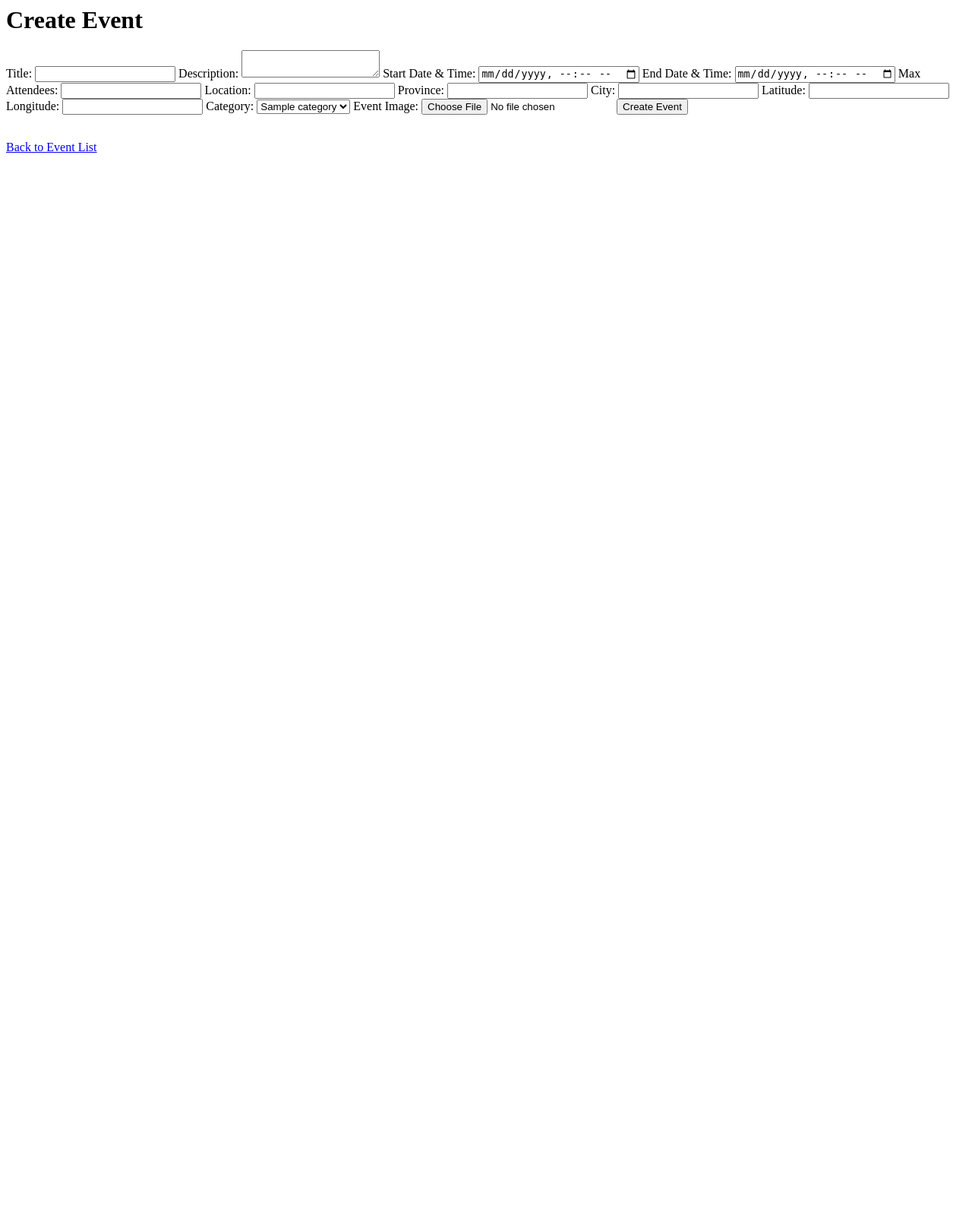
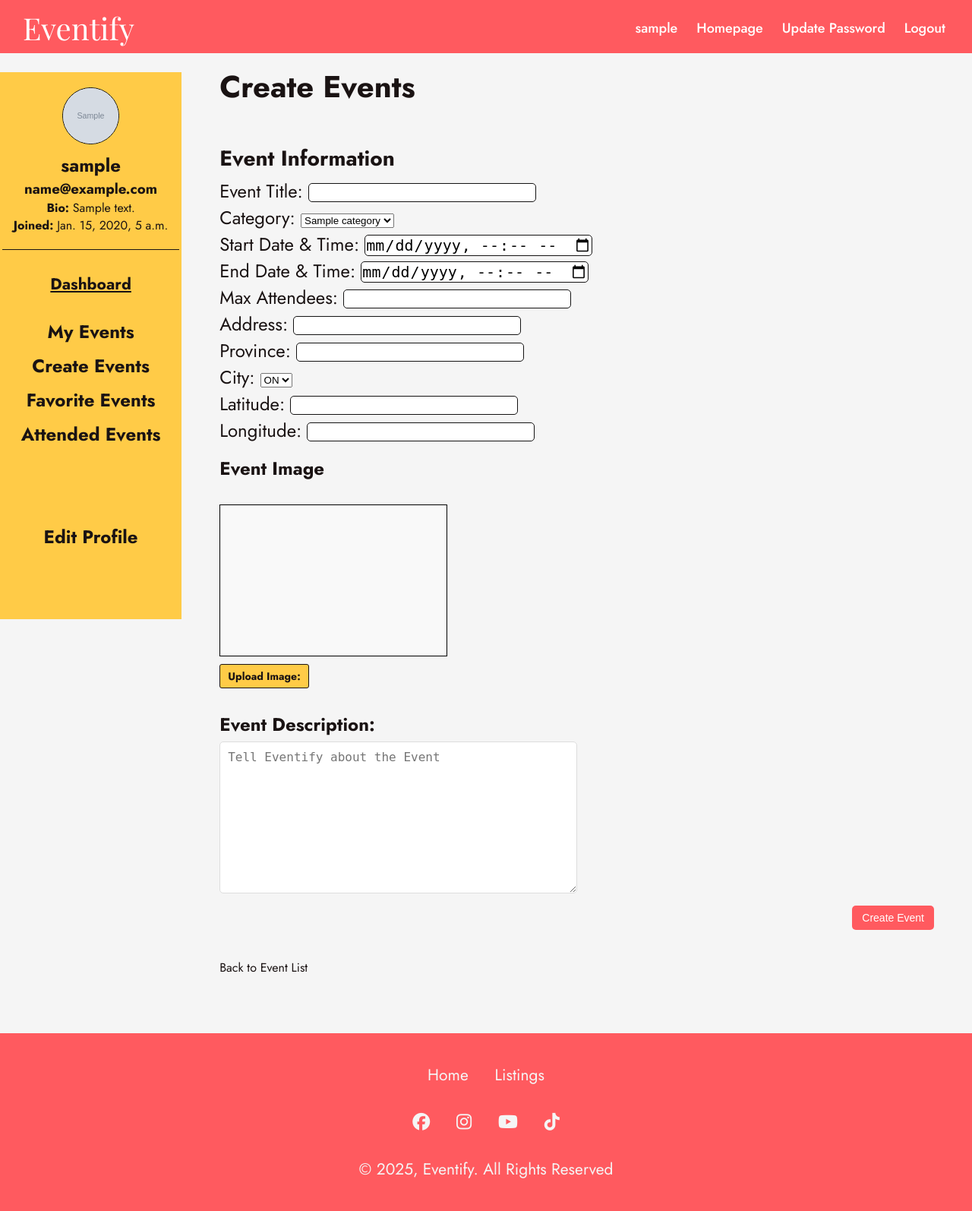
Before and after one commit to 582-41W-VA/lia-Eventify, a Django app: page /events/event_creation/ in a window 1280 px wide. Shown: the whole page at 76% size. Before the commit the page ends 201 px from the top, so only its background shows below. Run offline with Django 5.2, Linux system fonts and the light colour scheme; a user stored in the database is signed in; tables that the repository leaves empty hold one stand-in row (values such as "Sample post"); grey boxes marked "Sample" are stand-in pictures; some web fonts are replaced.

Commit message:
adjust and modify event_creation.html

```diff
--- a/lia_project2/accounts/static/accounts/createevent.css
+++ b/lia_project2/accounts/static/accounts/createevent.css
@@ -1,5 +1,5 @@
-@import url("userdashboard.css");
-@import url('https://fonts.googleapis.com/css2?family=Jost:ital,wght@0,100..900;1,100..900&display=swap');
+/* @import url("userdashboard.css");
+@import url('https://fonts.googleapis.com/css2?family=Jost:ital,wght@0,100..900;1,100..900&display=swap'); */
 
 * {
     margin: 0;
@@ -31,30 +31,21 @@ body {
 /* MIDDLECARD */
 .middlecard {
     height: auto;
-    min-height: 100vh;
     display: flex;
     flex-direction: column;
     justify-content: flex-start;
-    padding: 20px;
+    padding: 15px 50px;
     width: 100%;
 }
 
 /* Banner */
-.banner {
-    width: 100%;
-    padding-top: 55px;
-    display: flex;
-    flex-direction: column;
-    align-items: flex-start;
-}
-
 .banner h1 {
     font-size: 40px;
     font-weight: bold;
 }
 
 /* Event Information Form */
-.form-item, .form-item-title {
+.form-item {
     font-size: 24px;
     background-color: #f5f5f5;
 }
@@ -62,18 +53,7 @@ body {
 .form-item input {
     border: none;
     font-size: 20px;
-    text-decoration: underline;
-    width: 200px;
-    border: 1px solid #141313;
-    border-radius: 5px;
-    background-color: #fff;
-}
-
-.form-item-title input {
-    border: none;
-    font-size: 20px;
-    text-decoration: underline;
-    width: 350px;
+    width: 300px;
     border: 1px solid #141313;
     border-radius: 5px;
     background-color: #fff;
@@ -83,7 +63,6 @@ body {
 input[type="file"] {
     display: none;
 }
-
 
 /* Layout container */
 .upload-container {
@@ -152,40 +131,47 @@ input[type="file"] {
 
 /* Textarea */
 .event-description textarea {
-    width: 100%;
-    max-width: 800px;
-    min-height: 150px;
-    border: 1px solid #000;
+    width: 50%;
+    height: 200px;
+    border: 1px solid #ddd;
+    border-radius: 5px;
     padding: 10px;
     font-size: 16px;
-    background-color: #fff;
-    font-family: 'Jost', sans-serif;
+    margin-bottom: 10px;
 }
 
+textarea:focus {
+    border-color: #FFCB47;
+    outline: none;
+}
 
 /* Submit Button */
 .event-submit {
-    display: flex;
-    justify-content: flex-end;
-    margin-top: 10px;
+    background-color: #FF5A5F;
+    color: white;
+    border: none;
+    border-radius: 5px;
+    padding: 8px 13px;
+    cursor: pointer;
+    font-size: 14px;
+    margin-bottom: 15px;
+    display: block;
+    margin-left: auto;
 }
 
-.event-submit input[type="submit"] {
-    font-family: 'Jost', sans-serif;
-    background-color: #ff5a5f;
-    color: white;
-    font-size: 20px;
-    font-weight: bold;
-    border: none;
-    padding: 8px 16px;
-    border-radius: 5px;
-    cursor: pointer;
-    position: relative;
-    right: 150px;
+.event-submit:hover {
+    background-color: #FF3A3F;
+    box-shadow: 0px 4px 8px rgba(0, 0, 0, 0.2);
 }
 
-.event-submit input[type="submit"]:hover {
-    background-color: #c0392b;
+.btn {
+    text-decoration: none;
+    color: #1a1313;
+    transition: color 0.3s ease, transform 0.2s ease;
+}
+
+.btn:hover {
+    color: #FF5A5F;
 }
 
 /* RESPONSIVE STYLING FOR MOBILE */
--- a/lia_project2/accounts/static/accounts/dashboard.css
+++ b/lia_project2/accounts/static/accounts/dashboard.css
@@ -91,6 +91,7 @@ nav a {
 	background-color: #fff;
   border-radius: 50%;
 	margin-bottom: 10px;
+  object-fit: cover;
 }
 
 .user-events, .user-preferences {
--- a/lia_project2/events/templates/events/event_creation.html
+++ b/lia_project2/events/templates/events/event_creation.html
@@ -1,53 +1,158 @@
+{% extends "base.html" %}
+
+{% load static %}
+
+{% block extra_css %}
+    <link rel="stylesheet" type="text/css" href="{% static 'accounts/dashboard.css' %}">
+    <link rel="stylesheet" type="text/css" href="{% static 'accounts/createevent.css' %}">
+{% endblock %}
+
+{% block header %}
+
+<header class="navbar">
+    <div class="container">
+        <a href="{% url 'homepage' %}" class="logo">Eventify</a>
+        <nav>
+            <a>{{ user.username }}</a>
+            <a href="{% url 'homepage' %}">Homepage</a>
+            <a href="{% url 'accounts:password_update' %}">Update Password</a>
+            <a href="{% url 'accounts:logout' %}" class="logout">Logout</a>
+        </nav>
+    </div>
+
+    <!-- <div class="hamburger" onclick="toggleMenu()">
+        <i class="fa-solid fa-bars"></i>
+    </div> -->
+</header>
+{% endblock %}
+
 {% block content %}
-    <h1>Create Event</h1>
+<main class="dashboard-layout">
+    <section class="userdashboard">
+        <div class="user-list">
+            <div class="user-id">
+                {% if user.profile_picture %}
+                <img src="{{ user.profile_picture.url }}" alt="Profile Picture">
+                {% else %}
+                <img src="{% static 'accounts/images/default-profile.png' %}" alt="Default Profile Picture">
+                {% endif %}
+                <h1>{{ user.username }}</h1>
+                <h3>{{ user.email }}</h3>
+                <p><strong>Bio:</strong> {{ user.bio }}</p>
+                <p><strong>Joined:</strong> {{ user.date_joined }}</p>
+            </div>
 
-    <form method="POST" enctype="multipart/form-data">
-        {% csrf_token %}
+            <ul class="user-events">
+                <p>Dashboard</p>
+                <li><a href="{% url 'created_events' %}">My Events</a></li>
+                <li><a href="{% url 'event_creation' %}">Create Events</a></li>
+                <li><a href="{% url 'favorite-events' %}">Favorite Events</a></li>
+                <li><a href="{% url 'attended-events' %}">Attended Events</a></li>
+            </ul>
+            <ul class="user-preferences">
+                <li><a href="{% url 'accounts:edit_profile' %}">Edit Profile</a></li>
+            </ul>
+        </div>
+    </section>
 
-        <label for="title">Title:</label>
-        <input type="text" name="title" id="title" required>
+    <section class="middlecard">
+        <div class="banner">
+            <h1>Create Events</h1>
+        </div>
 
-        <label for="description">Description:</label>
-        <textarea name="description" id="description" required></textarea>
+        <div class="actionbar">
+            <h2>Event Information</h2>
+        </div>
 
-        <label for="start_datetime">Start Date & Time:</label>
-        <input type="datetime-local" name="start_datetime" id="start_datetime" required>
+        <div class="table">
+            <form method="POST" enctype="multipart/form-data">
+                {% csrf_token %}
 
-        <label for="end_datetime">End Date & Time:</label>
-        <input type="datetime-local" name="end_datetime" id="end_datetime" required>
+                <div class="form-item">
+                    <label for="title">Event Title:</label>
+                    <input type="text" name="title" id="title" required>
+                </div>
 
-        <label for="max_attendees">Max Attendees:</label>
-        <input type="number" name="max_attendees" id="max_attendees" required>
+                <div class="form-item">
+                    <label for="category">Category:</label>
+                    <select name="category" id="category">
+                        {% for category in categories %}
+                            <option value="{{ category.name }}">{{ category.name }}</option>
+                        {% endfor %}
+                    </select>
+                </div>
 
-        <label for="location">Location:</label>
-        <input type="text" name="location" id="location" required>
+                <div class="form-item">
+                    <label for="start_datetime">Start Date & Time:</label>
+                    <input type="datetime-local" name="start_datetime" id="start_datetime" required>
+                </div>
 
-        <label for="province">Province:</label>
-        <input type="text" name="province" id="province">
+                <div class="form-item">
+                    <label for="end_datetime">End Date & Time:</label>
+                    <input type="datetime-local" name="end_datetime" id="end_datetime" required>
+                </div>
 
-        <label for="city">City:</label>
-        <input type="text" name="city" id="city">
+                <div class="form-item">
+                    <label for="max_attendees">Max Attendees:</label>
+                    <input type="number" name="max_attendees" id="max_attendees" required>
+                </div>
 
-        <label for="latitude">Latitude:</label>
-        <input type="text" name="latitude" id="latitude">
+                <div class="form-item">
+                    <label for="location">Address:</label>
+                    <input type="text" name="location" id="location" required>
+                </div>
 
-        <label for="longitude">Longitude:</label>
-        <input type="text" name="longitude" id="longitude">
+                <div class="form-item">
+                    <label for="province">Province:</label>
+                    <input type="text" name="province" id="province">
+                </div>
 
-        <label for="category">Category:</label>
-        <select name="category" id="category">
-            {% for category in categories %}
-                <option value="{{ category.name }}">{{ category.name }}</option>
-            {% endfor %}
-        </select>
+                <div class="form-item">
+                    <label for="city">City:</label>
+                    <select name="action" id="action">
+                        <option value="select" selected>ON</option>
+                        <option value="select">QC</option>
+                    </select>
+                </div>
 
-        <label for="image">Event Image:</label>
-        <input type="file" name="image" id="image">
+                <div class="form-item">
+                    <label for="latitude">Latitude:</label>
+                    <input type="text" name="latitude" id="latitude">
+                </div>
 
-        <button type="submit">Create Event</button>
-    </form>
+                <div class="form-item">
+                    <label for="longitude">Longitude:</label>
+                    <input type="text" name="longitude" id="longitude">
+                </div>
 
-    <br>
-    <a href="{% url 'event_list' %}" class="btn">Back to Event List</a>
+
+                <form id="imageUploadForm">
+                    <div class="image-preview-container">
+                        <label for="file-upload">Event Image</label>
+                        <textarea class="image-preview" id="image-preview" readonly></textarea>
+                    </div>
+
+                    <div class="upload-container">
+                        <label for="file-upload" class="custom-file-upload">Upload Image:</label>
+                        <input type="file" id="file-upload" name="image" accept="image/*" onchange="previewImage(event)">
+                    </div>
+                </form>
+
+
+                <form action="eventInformationForm">
+                    <div class="event-description">
+                        <label for="event-info">Event Description:</label>
+                        <textarea name="event-info" id="event-info" cols="30" rows="8" placeholder="Tell Eventify about the Event"></textarea>
+                    </div>
+
+                    <button type="submit" class="event-submit">Create Event</button>
+                </form>
+            </form>
+        </div>
+        <br>
+        <a href="{% url 'event_list' %}" class="btn">Back to Event List</a>
+    </section>
+</main>
+
 
 {% endblock %}
```
Also changed, not shown: lia_project2/accounts/templates/accounts/createevent.html (deleted, +0 -84 lines).
